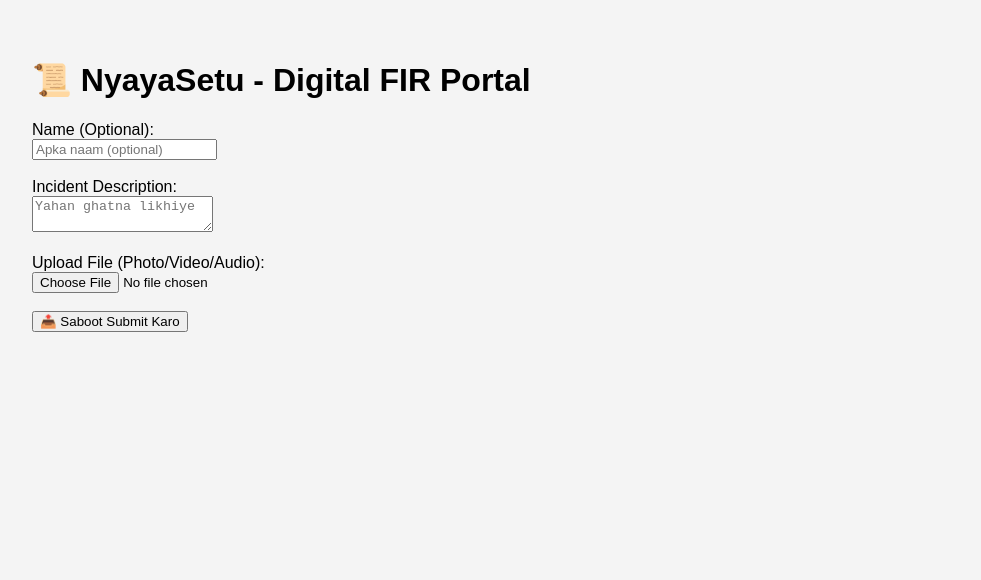
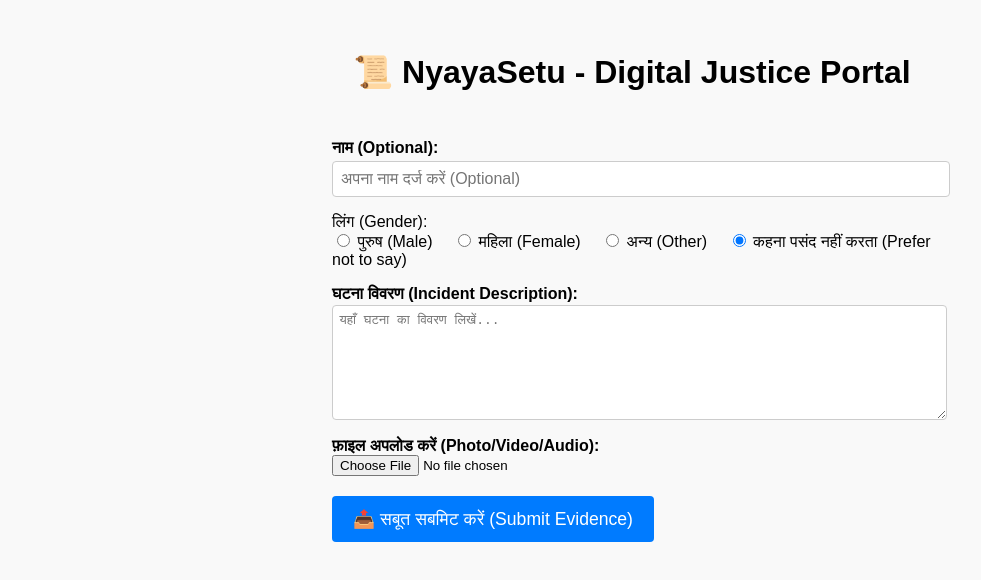
Before and after one commit to bedashree-alt/Nyayasetu, a plain HTML site: page index.html in a window 1280 px wide. Shown: the whole page, without its empty margins (8-989 px from the left). Drawn offline with Linux system fonts and the light colour scheme.

Commit message:
Update index.html

```diff
--- a/index.html
+++ b/index.html
@@ -1,15 +1,16 @@
 <!DOCTYPE html>
-<html>
+<html lang="en">
 <head>
-  <title>NyayaSetu - Digital Nyay</title>
-  <meta charset="UTF-8">
+  <meta charset="UTF-8" />
+  <meta name="viewport" content="width=device-width, initial-scale=1" />
+  <title>NyayaSetu - Digital Justice Portal</title>
+
+  <!-- Firebase SDK -->
   <script type="module">
-    // Firebase imports
     import { initializeApp } from "https://www.gstatic.com/firebasejs/10.12.2/firebase-app.js";
-    import { getStorage, ref, uploadBytes } from "https://www.gstatic.com/firebasejs/10.12.2/firebase-storage.js";
+    import { getStorage, ref, uploadBytes, getDownloadURL } from "https://www.gstatic.com/firebasejs/10.12.2/firebase-storage.js";
     import { getFirestore, collection, addDoc, serverTimestamp } from "https://www.gstatic.com/firebasejs/10.12.2/firebase-firestore.js";
 
-    // Firebase config
     const firebaseConfig = {
       apiKey: "AIzaSyC6VjeJJ1-JhUozW3QUZR9vu9bx16Nyrws",
       authDomain: "nyayasetu-a9621.firebaseapp.com",
@@ -20,7 +21,6 @@
       measurementId: "G-0J6C3BCDCM"
     };
 
-    // Initialize Firebase
     const app = initializeApp(firebaseConfig);
     const storage = getStorage(app);
     const db = getFirestore(app);
@@ -28,45 +28,136 @@
     async function uploadEvidence(event) {
       event.preventDefault();
 
-      const name = document.getElementById("name").value;
-      const description = document.getElementById("desc").value;
-      const file = document.getElementById("file").files[0];
+      const name = document.getElementById("name").value.trim();
+      const gender = document.querySelector('input[name="gender"]:checked')?.value || "Not specified";
+      const description = document.getElementById("desc").value.trim();
+      const fileInput = document.getElementById("file");
+      const file = fileInput.files[0];
 
-      if (!file || !description) {
-        alert("Please fill in description and upload a file.");
+      if (!description) {
+        alert("कृपया घटना का विवरण भरें। (Please fill the incident description.)");
         return;
       }
 
+      if (!file) {
+        alert("कृपया एक फ़ाइल अपलोड करें। (Please upload a file.)");
+        return;
+      }
+
+      try {
+        const submitBtn = document.querySelector("button[type='submit']");
+        submitBtn.disabled = true;
+        submitBtn.textContent = "⏳ Uploading evidence...";
+
+        // Upload file to Firebase Storage
         const fileRef = ref(storage, 'evidence/' + Date.now() + '_' + file.name);
-      await uploadBytes(fileRef, file);
+        const snapshot = await uploadBytes(fileRef, file);
+        const downloadURL = await getDownloadURL(snapshot.ref);
 
+        // Save metadata + file URL in Firestore
         await addDoc(collection(db, "nyayasetu"), {
           name: name || "Anonymous",
+          gender: gender,
           description: description,
           fileName: file.name,
+          fileUrl: downloadURL,
           timestamp: serverTimestamp()
         });
 
+        // Reset form & button
         document.getElementById("form").reset();
-      alert("✅ Saboot safalta se upload ho gaya!");
+        alert("✅ आपका सबूत सफलतापूर्वक अपलोड हो गया है! (Your evidence has been successfully uploaded!)");
+      } catch (error) {
+        console.error("Upload error:", error);
+        alert("❌ कुछ गलत हो गया, कृपया पुनः प्रयास करें। (Something went wrong, please try again.)");
+      } finally {
+        const submitBtn = document.querySelector("button[type='submit']");
+        submitBtn.disabled = false;
+        submitBtn.textContent = "📤 सबूत सबमिट करें (Submit Evidence)";
+      }
     }
 
-    window.uploadEvidence = uploadEvidence;
+    window.addEventListener('DOMContentLoaded', () => {
+      document.getElementById("form").addEventListener("submit", uploadEvidence);
+    });
   </script>
+
+  <style>
+    body {
+      font-family: Arial, sans-serif;
+      padding: 2em;
+      background-color: #f9f9f9;
+      max-width: 600px;
+      margin: auto;
+    }
+    h1 {
+      text-align: center;
+      margin-bottom: 1.5em;
+    }
+    label {
+      font-weight: bold;
+    }
+    input[type="text"],
+    textarea {
+      width: 100%;
+      padding: 0.5em;
+      margin-top: 0.2em;
+      margin-bottom: 1em;
+      border: 1px solid #ccc;
+      border-radius: 4px;
+      font-size: 1em;
+    }
+    textarea {
+      resize: vertical;
+      min-height: 100px;
+    }
+    .gender-group {
+      margin-bottom: 1em;
+    }
+    .gender-group label {
+      font-weight: normal;
+      margin-right: 1em;
+    }
+    input[type="file"] {
+      margin-bottom: 1.5em;
+    }
+    button {
+      background-color: #007bff;
+      color: white;
+      padding: 0.7em 1.2em;
+      border: none;
+      border-radius: 4px;
+      cursor: pointer;
+      font-size: 1.1em;
+    }
+    button:disabled {
+      background-color: #999;
+      cursor: not-allowed;
+    }
+  </style>
 </head>
-<body style="font-family: Arial; padding: 2em; background-color: #f4f4f4;">
-  <h1>📜 NyayaSetu - Digital FIR Portal</h1>
-  <form id="form" onsubmit="uploadEvidence(event)">
-    <label>Name (Optional):</label><br>
-    <input type="text" id="name" placeholder="Apka naam (optional)" /><br><br>
+<body>
+  <h1>📜 NyayaSetu - Digital Justice Portal</h1>
 
-    <label>Incident Description:</label><br>
-    <textarea id="desc" placeholder="Yahan ghatna likhiye" required></textarea><br><br>
+  <form id="form" novalidate>
+    <label for="name">नाम (Optional):</label><br />
+    <input type="text" id="name" placeholder="अपना नाम दर्ज करें (Optional)" autocomplete="off" /><br />
 
-    <label>Upload File (Photo/Video/Audio):</label><br>
-    <input type="file" id="file" required /><br><br>
+    <div class="gender-group">
+      <label>लिंग (Gender):</label><br />
+      <label><input type="radio" name="gender" value="Male" /> पुरुष (Male)</label>
+      <label><input type="radio" name="gender" value="Female" /> महिला (Female)</label>
+      <label><input type="radio" name="gender" value="Other" /> अन्य (Other)</label>
+      <label><input type="radio" name="gender" value="Prefer not to say" checked /> कहना पसंद नहीं करता (Prefer not to say)</label>
+    </div>
 
-    <button type="submit">📤 Saboot Submit Karo</button>
+    <label for="desc">घटना विवरण (Incident Description):</label><br />
+    <textarea id="desc" placeholder="यहाँ घटना का विवरण लिखें..." required></textarea><br />
+
+    <label for="file">फ़ाइल अपलोड करें (Photo/Video/Audio):</label><br />
+    <input type="file" id="file" accept="image/*,video/*,audio/*" required /><br />
+
+    <button type="submit">📤 सबूत सबमिट करें (Submit Evidence)</button>
   </form>
 </body>
 </html>
```
Lines whose indentation alone changed are shown as unchanged.
